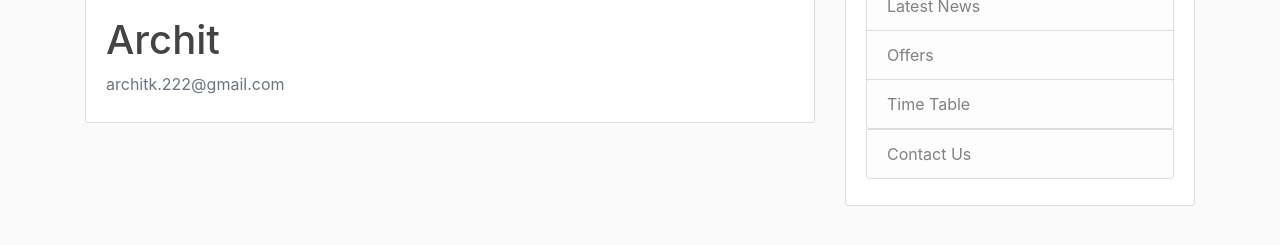
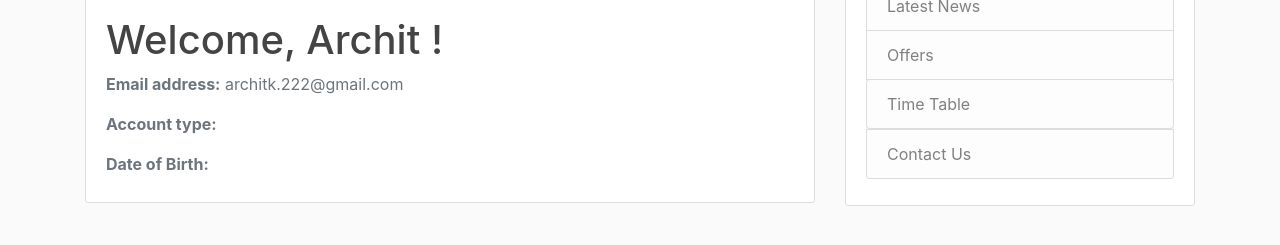
Before and after one commit to ArchitKhanna/CityHopper, a Django app: template CityHopper/UsersApp/templates/users/profile.html in a window 1280 px wide. Shown: the part 216-461 px from the top of the page. Run offline with Django 3.2, Linux system fonts and the light colour scheme; a user stored in the database is signed in; data comes from the database, SQL or seed files in the repository; the template is opened without the code that fills it: most values are stand-ins (such as "Sample title", 1, 10 or a date in 2020); some libraries are stand-ins or nearby versions.

Commit message:
Update profile.html

```diff
--- a/CityHopper/UsersApp/templates/users/profile.html
+++ b/CityHopper/UsersApp/templates/users/profile.html
@@ -5,8 +5,10 @@
   <div class "media">
     <img class="rounded-circle account-img" src = "{{ user.profile.image.url }}">
     <div class="media-body">
-      <h2 class="account-heading">{{ user.username }}</h2>
-      <p class = "text-secondary">{{ user.email }}</p>
+      <h2 class="account-heading"> Welcome, {{ user.username }} !</h2>
+      <p class = "text-secondary"> <b>Email address:</b> {{ user.email }}</p>
+        <p class = "text-secondary"> <b>Account type:</b> </p>
+          <p class = "text-secondary"><b>Date of Birth: </b> </p>
       </div>
     </div>
   </div>
```
